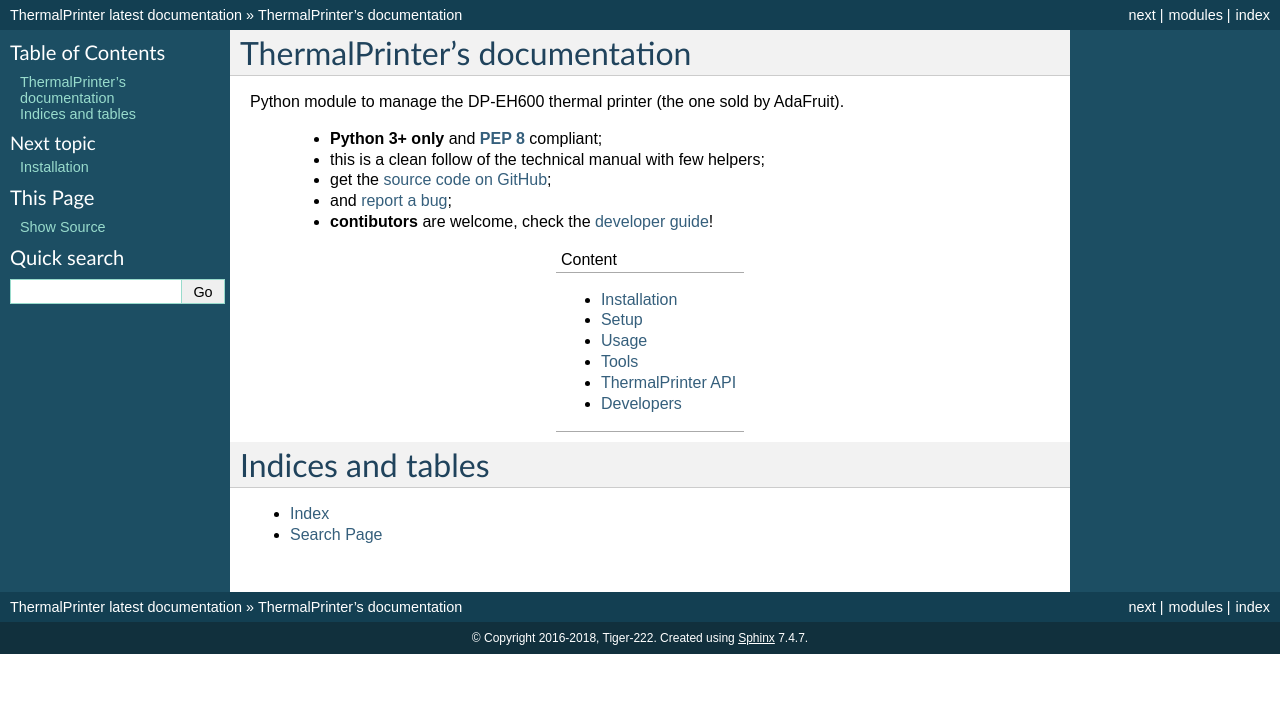
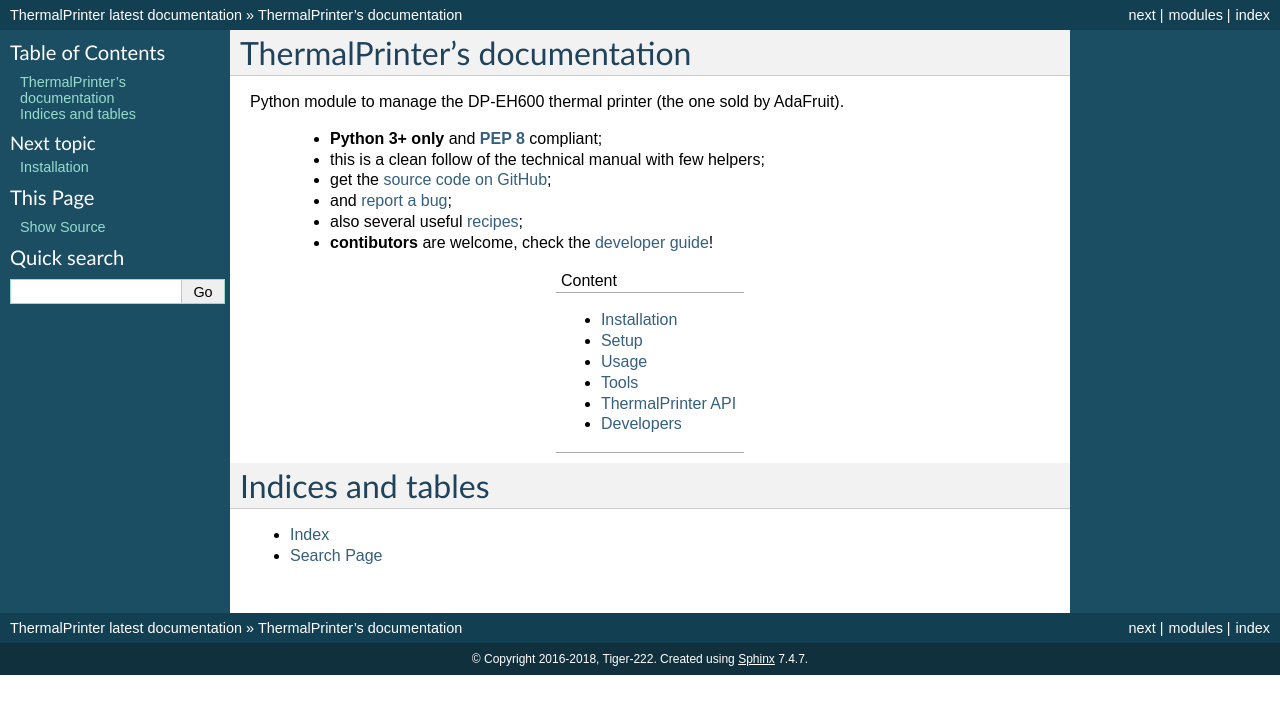
Before and after one commit to BoboTiG/thermalprinter, a Sphinx documentation site: the page built from docs/source/index.rst, in a window 1280 px wide. Shown: the top 714 px of the page. Built offline with Sphinx 7.4.7, drawn with Linux system fonts in a browser that asks for light colours.

Commit message:
Add the recipes repository link

```diff
--- a/README.rst
+++ b/README.rst
@@ -9,6 +9,7 @@ Python module to manage the DP-EH600 thermal printer (the one sold by AdaFruit).
 - **Python 3+ only** and PEP8 compliant;
 - this is a clean follow of the technical manual with few helpers;
 - and there is a `complete, and beautiful, documentation <https://thermalprinter.readthedocs.io>`_ :)
+- also several useful `recipes <https://github.com/BoboTiG/thermalprinter-recipes>`_;
 - **contibutors** are welcome, check the `developer guide <https://thermalprinter.readthedocs.io/en/latest/developers.html>`_!
 
 Installation
--- a/docs/source/index.rst
+++ b/docs/source/index.rst
@@ -7,6 +7,7 @@ Python module to manage the DP-EH600 thermal printer (the one sold by AdaFruit).
     - this is a clean follow of the technical manual with few helpers;
     - get the `source code on GitHub <https://github.com/BoboTiG/thermalprinter>`_;
     - and `report a bug <https://github.com/BoboTiG/thermalprinter/issues>`_;
+    - also several useful `recipes <https://github.com/BoboTiG/thermalprinter-recipes>`_;
     - **contibutors** are welcome, check the :doc:`developer guide <developers>`!
 
 +-------------------------+
```
